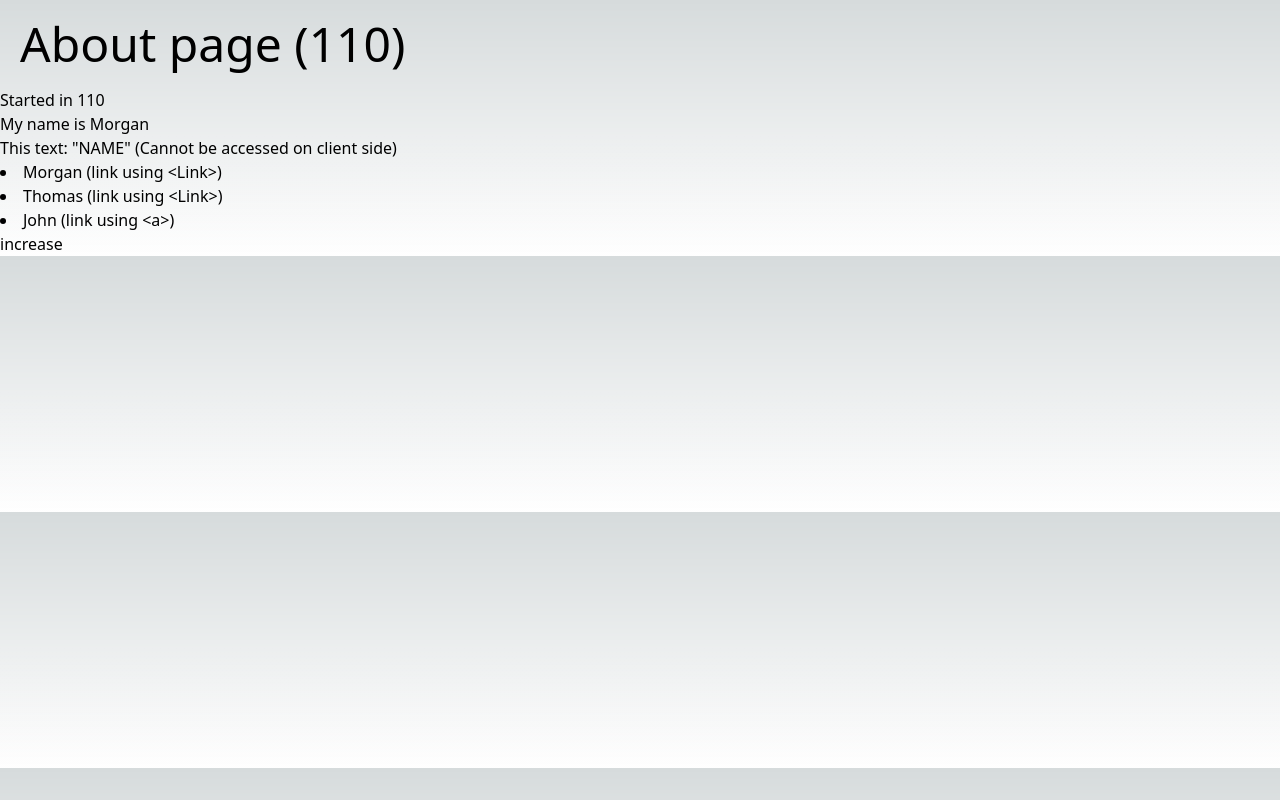
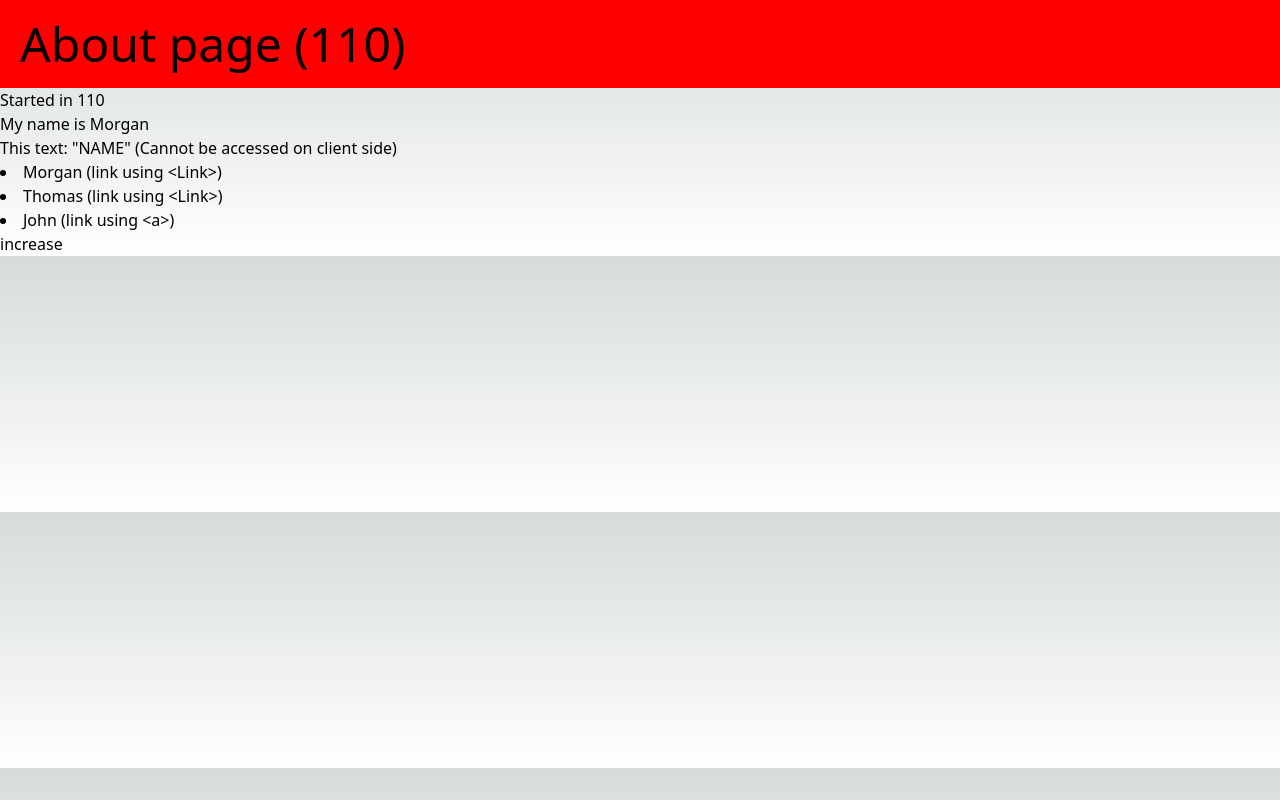
Before and after one commit to mspdl/nextjs-first_project, a Next.js app: page /about in a window 1280 px wide. Built offline with nearby package versions, Linux system fonts and the light colour scheme.

Commit message:
Global Style on NextJS

```diff
--- a/src/pages/about/index.tsx
+++ b/src/pages/about/index.tsx
@@ -14,7 +14,7 @@ const About = ({ name }: Props) => {
 
   return (
     <div>
-      <h1 className="p-5 text-5xl">About page ({count})</h1>
+      <h1 className="p-5 text-5xl red">About page ({count})</h1>
       <p>Started in {DEFAULT_VALUE}</p>
       {/* Only refresh the component (p) above (the only that changed) but keeps the state*/}
       <p>My name is {process.env.NEXT_PUBLIC_NAME}</p>
--- a/src/styles/globals.css
+++ b/src/styles/globals.css
@@ -31,3 +31,8 @@ body {
     text-wrap: balance;
   }
 }
+
+
+.red {
+  background-color: #FF0000;
+}
```
